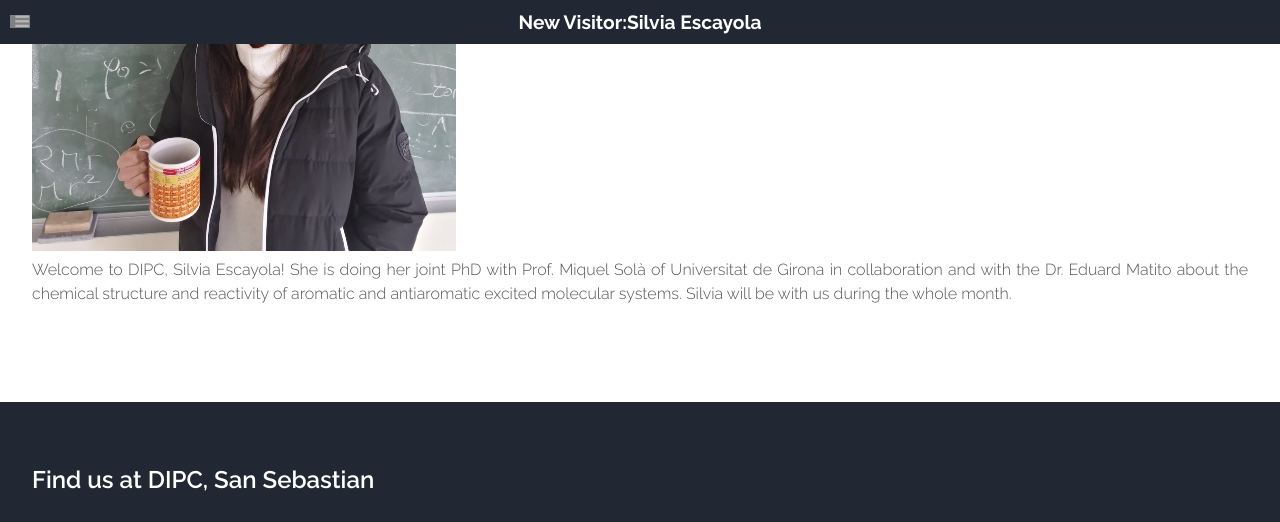
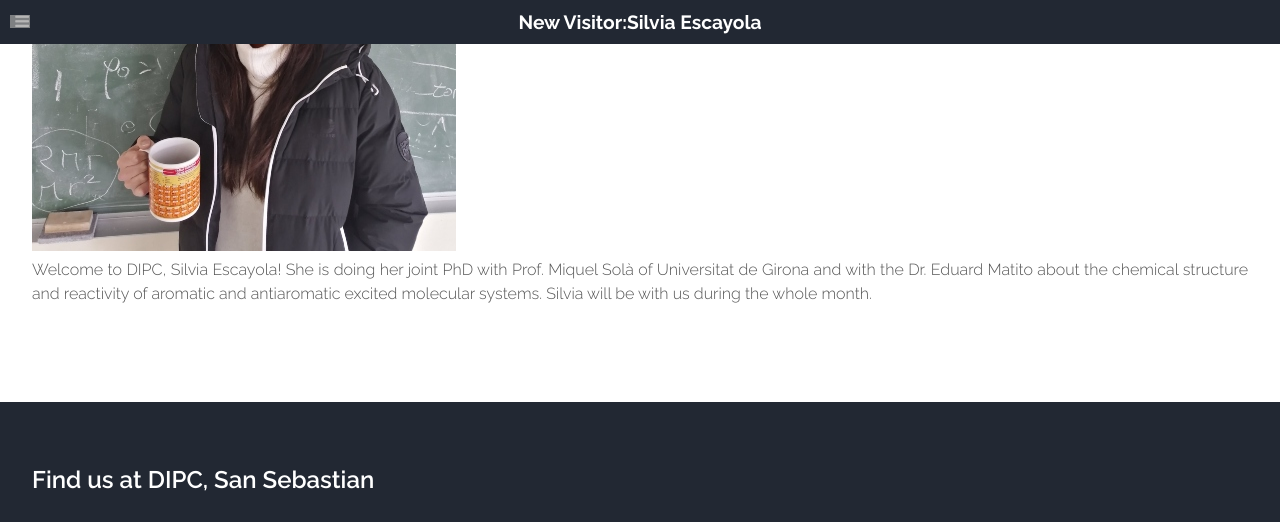
Before and after one commit to old-jekyll-templates/Horizons-Jekyll-Theme, a Jekyll site: the page built from _posts/2020-03-02-SilviaDIPC.md, in a window 1280 px wide and 900 px high, scrolled down 658 px, cut to the strip 0-522 px from the top of the window. Built offline with Jekyll 4.4.1, drawn with Linux system fonts in a browser that asks for light colours; grey boxes are pictures that could not be loaded.

Commit message:
Update 2020-03-02-SilviaDIPC.md

```diff
--- a/_posts/2020-03-02-SilviaDIPC.md
+++ b/_posts/2020-03-02-SilviaDIPC.md
@@ -5,4 +5,4 @@ featured: images/SilviaDIPC.jpg
 layout: post
 ---
 
-<P ALIGN="justify">Welcome to DIPC, Silvia Escayola! She is doing her joint PhD with Prof. Miquel Solà of Universitat de Girona in collaboration and with the Dr. Eduard Matito about the chemical structure and reactivity of aromatic and antiaromatic excited molecular systems. Silvia will be with us during the whole month.</p>
+<P ALIGN="justify">Welcome to DIPC, Silvia Escayola! She is doing her joint PhD with Prof. Miquel Solà of Universitat de Girona and with the Dr. Eduard Matito about the chemical structure and reactivity of aromatic and antiaromatic excited molecular systems. Silvia will be with us during the whole month.</p>
```
